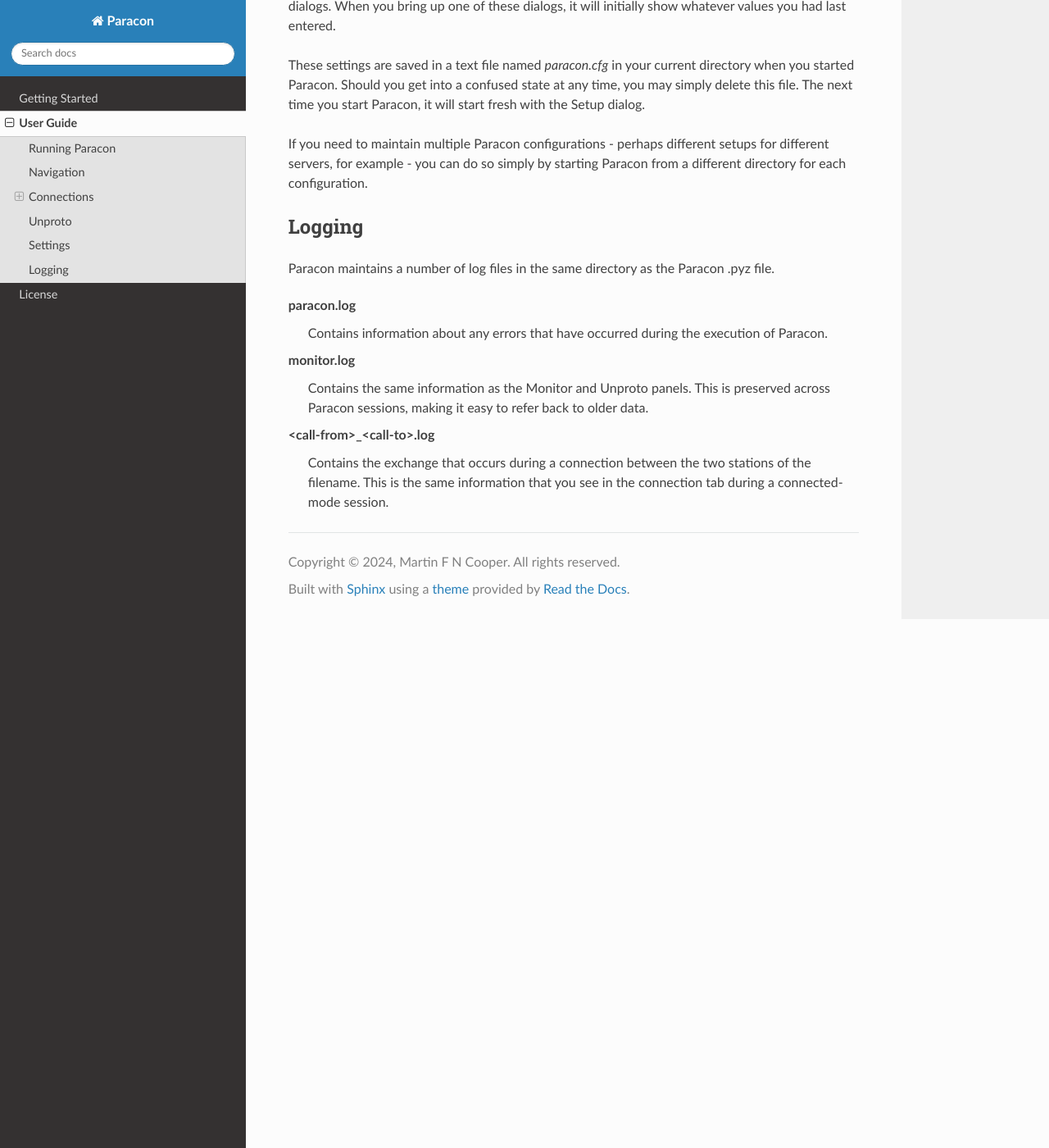
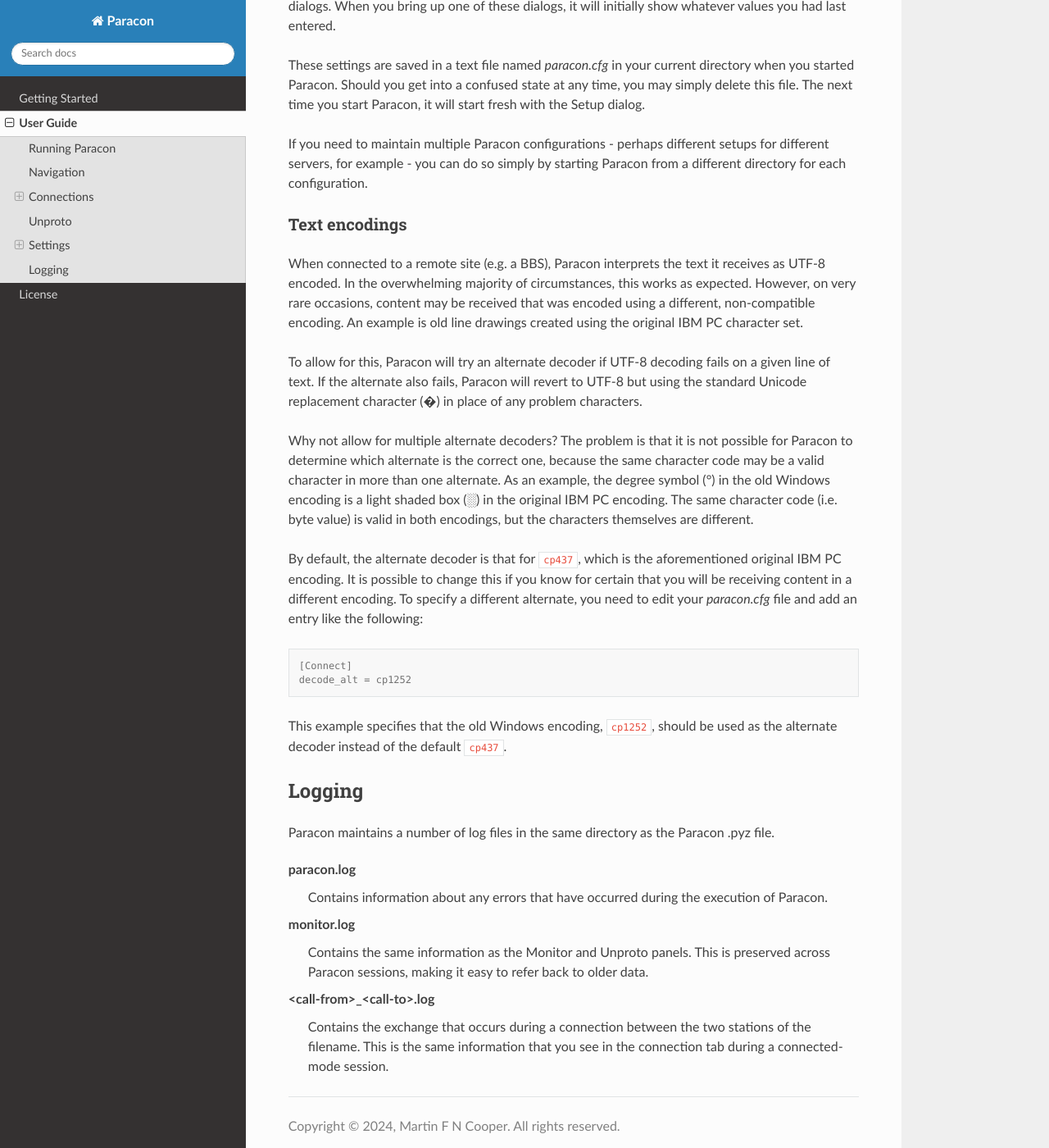
Before and after one commit to mfncooper/paracon, a Sphinx documentation site: the page built from docs/userguide.rst, in a window 1280 px wide and 1400 px high, scrolled down 6607 px. Shown: the whole window at 82% size. Built offline with Sphinx 7.4.7 and the Read the Docs theme 3.1.0, drawn with Linux system fonts in a browser that asks for light colours.

Commit message:
Try an alternate codec for connected data if utf-8 fails
If decoding connected data as utf-8 fails, try a configurable alternate
codec, and if that fails, decode as utf-8 with replacement characters.
Document and explain the config option, but don't expose it through the
UI, since it's rather esoteric and likely to be very rarely used.

Thanks to @esev for the proposal.

Fixes #10, Resolves #11

```diff
--- a/docs/userguide.rst
+++ b/docs/userguide.rst
@@ -200,6 +200,41 @@ If you need to maintain multiple Paracon configurations - perhaps different
 setups for different servers, for example - you can do so simply by starting
 Paracon from a different directory for each configuration.
 
+Text encodings
+~~~~~~~~~~~~~~
+
+When connected to a remote site (e.g. a BBS), Paracon interprets the text it
+receives as UTF-8 encoded. In the overwhelming majority of circumstances, this
+works as expected. However, on very rare occasions, content may be received
+that was encoded using a different, non-compatible encoding. An example is
+old line drawings created using the original IBM PC character set.
+
+To allow for this, Paracon will try an alternate decoder if UTF-8 decoding
+fails on a given line of text. If the alternate also fails, Paracon will revert
+to UTF-8 but using the standard Unicode replacement character (�) in place of
+any problem characters.
+
+Why not allow for multiple alternate decoders? The problem is that it is not
+possible for Paracon to determine which alternate is the correct one, because
+the same character code may be a valid character in more than one alternate. As
+an example, the degree symbol (°) in the old Windows encoding is a light shaded
+box (░) in the original IBM PC encoding. The same character code (i.e. byte
+value) is valid in both encodings, but the characters themselves are different.
+
+By default, the alternate decoder is that for ``cp437``, which is the
+aforementioned original IBM PC encoding. It is possible to change this if you
+know for certain that you will be receiving content in a different encoding.
+To specify a different alternate, you need to edit your `paracon.cfg` file and
+add an entry like the following:
+
+.. code-block:: console
+
+    [Connect]
+    decode_alt = cp1252
+
+This example specifies that the old Windows encoding, ``cp1252``, should be
+used as the alternate decoder instead of the default ``cp437``.
+
 Logging
 -------
 
```
Also changed, not shown: 2 other files.
